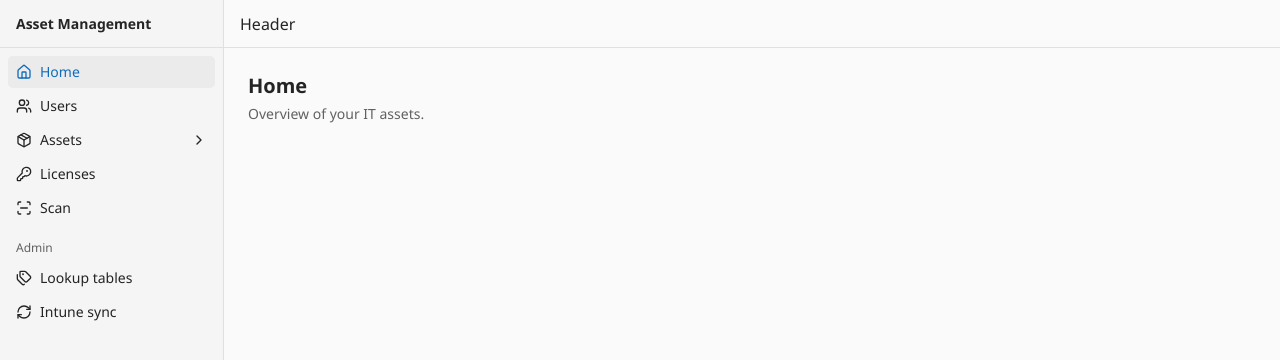
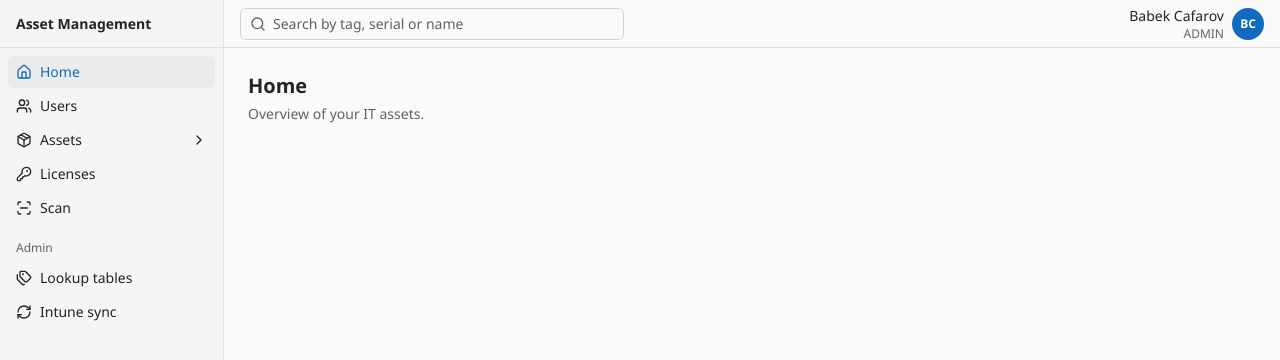
Before and after one commit to dev-jafaroff/Asset-Management, a Next.js app: page / in a window 1280 px wide. Shown: the top 360 px of the page. Built offline with nearby package versions, Linux system fonts and the light colour scheme.

Commit message:
Add header with asset search and thin input focus style

```diff
--- a/app/(app)/layout.tsx
+++ b/app/(app)/layout.tsx
@@ -1,4 +1,5 @@
 import type { ReactNode } from "react";
+import { AppHeader } from "@/components/layout/app-header";
 import { AppSidebar } from "@/components/layout/app-sidebar";
 import { getCurrentUser } from "@/lib/current-user";
 
@@ -10,9 +11,7 @@ export default async function AppLayout({ children }: { children: ReactNode }) {
       <AppSidebar role={user.role} />
 
       <div className="flex min-w-0 flex-1 flex-col">
-        <header className="flex h-12 shrink-0 items-center border-b px-4">
-          Header
-        </header>
+        <AppHeader user={user} />
         <main className="flex-1 overflow-y-auto p-6">{children}</main>
       </div>
     </div>
--- /dev/null
+++ b/components/layout/app-header.tsx
@@ -0,0 +1,41 @@
+import Form from "next/form";
+import { Search } from "lucide-react";
+import { Input } from "@/components/ui/input";
+import type { CurrentUser } from "@/lib/current-user";
+
+function getInitials(name: string) {
+  return name
+    .split(" ")
+    .filter(Boolean)
+    .map((part) => part[0])
+    .join("")
+    .slice(0, 2)
+    .toUpperCase();
+}
+
+export function AppHeader({ user }: { user: CurrentUser }) {
+  return (
+    <header className="flex h-12 shrink-0 items-center gap-4 border-b px-4">
+      <Form action="/assets" className="relative w-full max-w-sm">
+        <Search className="pointer-events-none absolute top-1/2 left-2.5 size-4 -translate-y-1/2 text-muted-foreground" />
+        <Input
+          type="search"
+          name="q"
+          placeholder="Search by tag, serial or name"
+          aria-label="Search assets"
+          className="pl-8"
+        />
+      </Form>
+
+      <div className="ml-auto flex items-center gap-2">
+        <div className="text-right leading-tight">
+          <p className="text-sm font-medium">{user.displayName}</p>
+          <p className="text-xs text-muted-foreground">{user.role}</p>
+        </div>
+        <div className="flex size-8 items-center justify-center rounded-full bg-primary text-xs font-semibold text-primary-foreground">
+          {getInitials(user.displayName)}
+        </div>
+      </div>
+    </header>
+  );
+}
--- /dev/null
+++ b/components/ui/input.tsx
@@ -0,0 +1,19 @@
+import * as React from "react";
+import { Input as InputPrimitive } from "@base-ui/react/input";
+import { cn } from "cn";
+
+function Input({ className, type, ...props }: React.ComponentProps<"input">) {
+  return (
+    <InputPrimitive
+      type={type}
+      data-slot="input"
+      className={cn(
+        "h-8 w-full min-w-0 rounded-lg border border-input bg-transparent px-2.5 py-1 text-base transition-colors outline-none file:inline-flex file:h-6 file:border-0 file:bg-transparent file:text-sm file:font-medium file:text-foreground placeholder:text-muted-foreground focus-visible:border-ring disabled:pointer-events-none disabled:cursor-not-allowed disabled:bg-input/50 disabled:opacity-50 aria-invalid:border-destructive md:text-sm dark:bg-input/30 dark:disabled:bg-input/80 dark:aria-invalid:border-destructive/50",
+        className,
+      )}
+      {...props}
+    />
+  );
+}
+
+export { Input };
```
